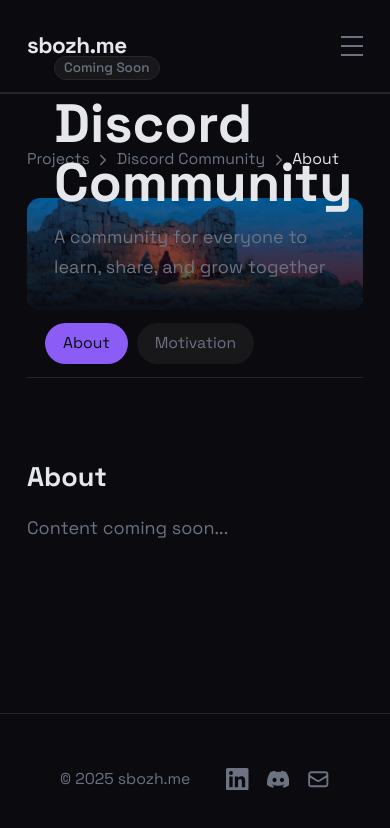
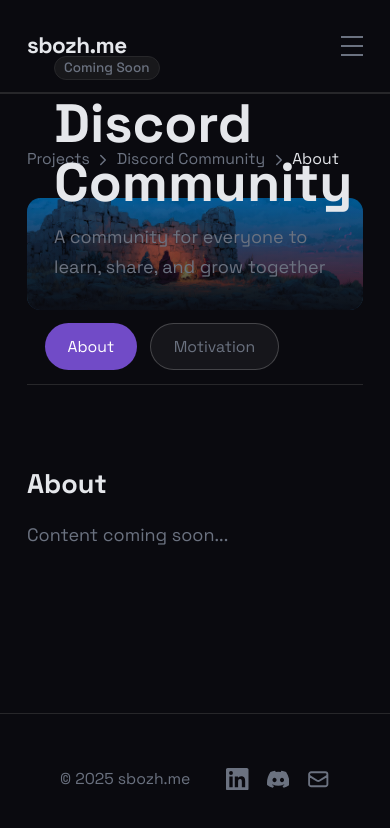
Before and after one commit to sbozh-me/website, a Next.js app in the folder apps/web/: page /projects/discord-community in a window 390 px wide. Shown: the top 828 px of the page. Built offline with nearby package versions, Linux system fonts and the light colour scheme.

Commit message:
style(projects): improve mobile tab navigation visibility and touch targets

```diff
--- a/apps/web/components/projects/MobileTabScroll.tsx
+++ b/apps/web/components/projects/MobileTabScroll.tsx
@@ -21,7 +21,7 @@ export function MobileTabScroll({ slug, tabs }: MobileTabScrollProps) {
 
   return (
     <nav className="lg:hidden overflow-x-auto scrollbar-hide border-b border-border">
-      <div className="flex gap-2 px-4 py-3">
+      <div className="flex gap-3 px-4 py-3">
         {enabledTabs.map((tab) => {
           const href = getTabHref(slug, tab.id);
           const isActive =
@@ -34,10 +34,10 @@ export function MobileTabScroll({ slug, tabs }: MobileTabScrollProps) {
               key={tab.id}
               href={href}
               className={cn(
-                "px-4 py-2 rounded-full text-sm whitespace-nowrap transition-colors",
+                "px-5 py-2.5 rounded-full text-sm whitespace-nowrap transition-colors min-h-[44px] flex items-center",
                 isActive
-                  ? "bg-primary text-primary-foreground"
-                  : "bg-muted text-muted-foreground hover:bg-muted/80"
+                  ? "bg-primary/80 text-white"
+                  : "bg-white/5 border border-white/20 text-muted-foreground hover:bg-white/10 hover:text-foreground"
               )}
             >
               {tab.label}
```
